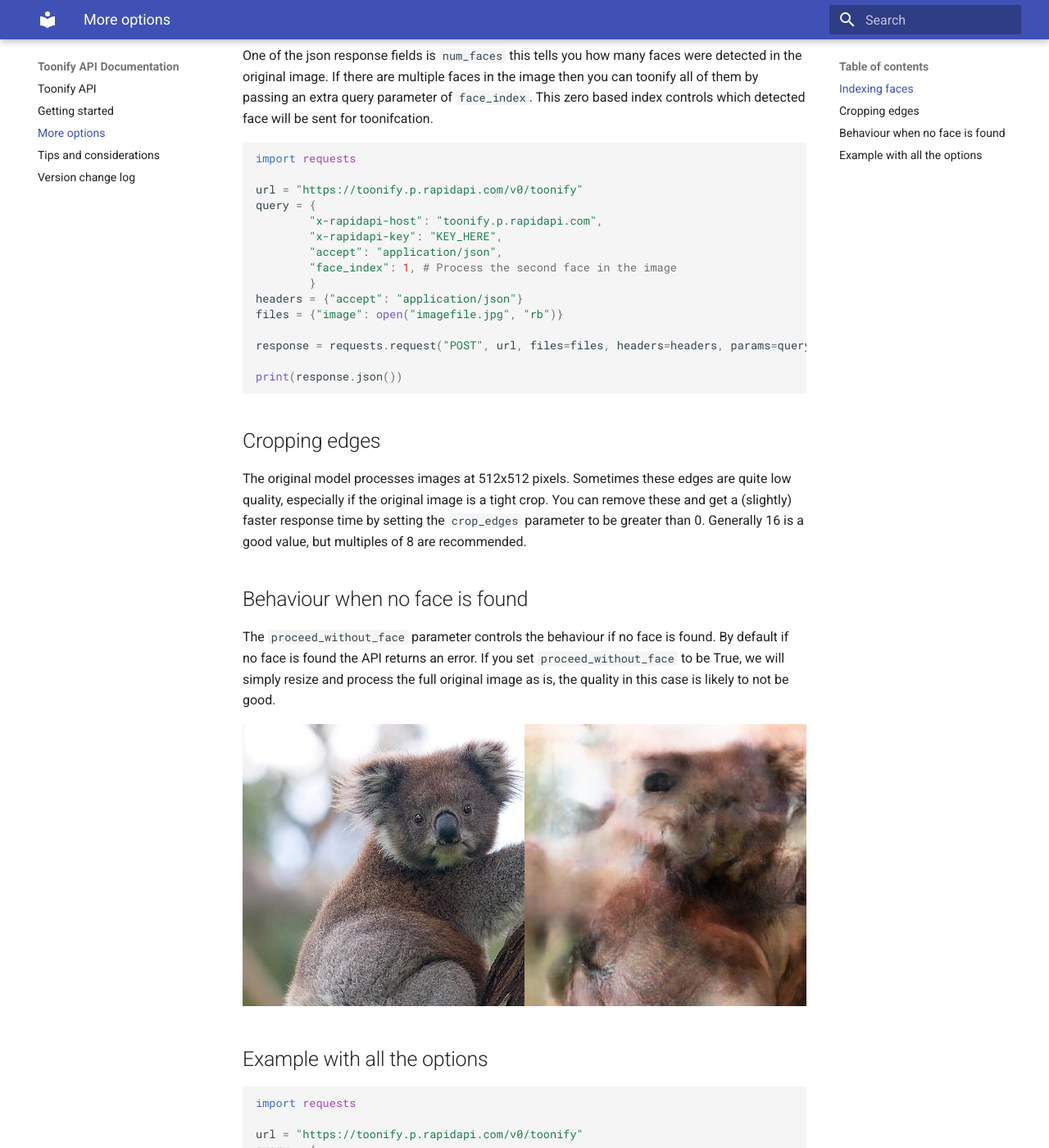
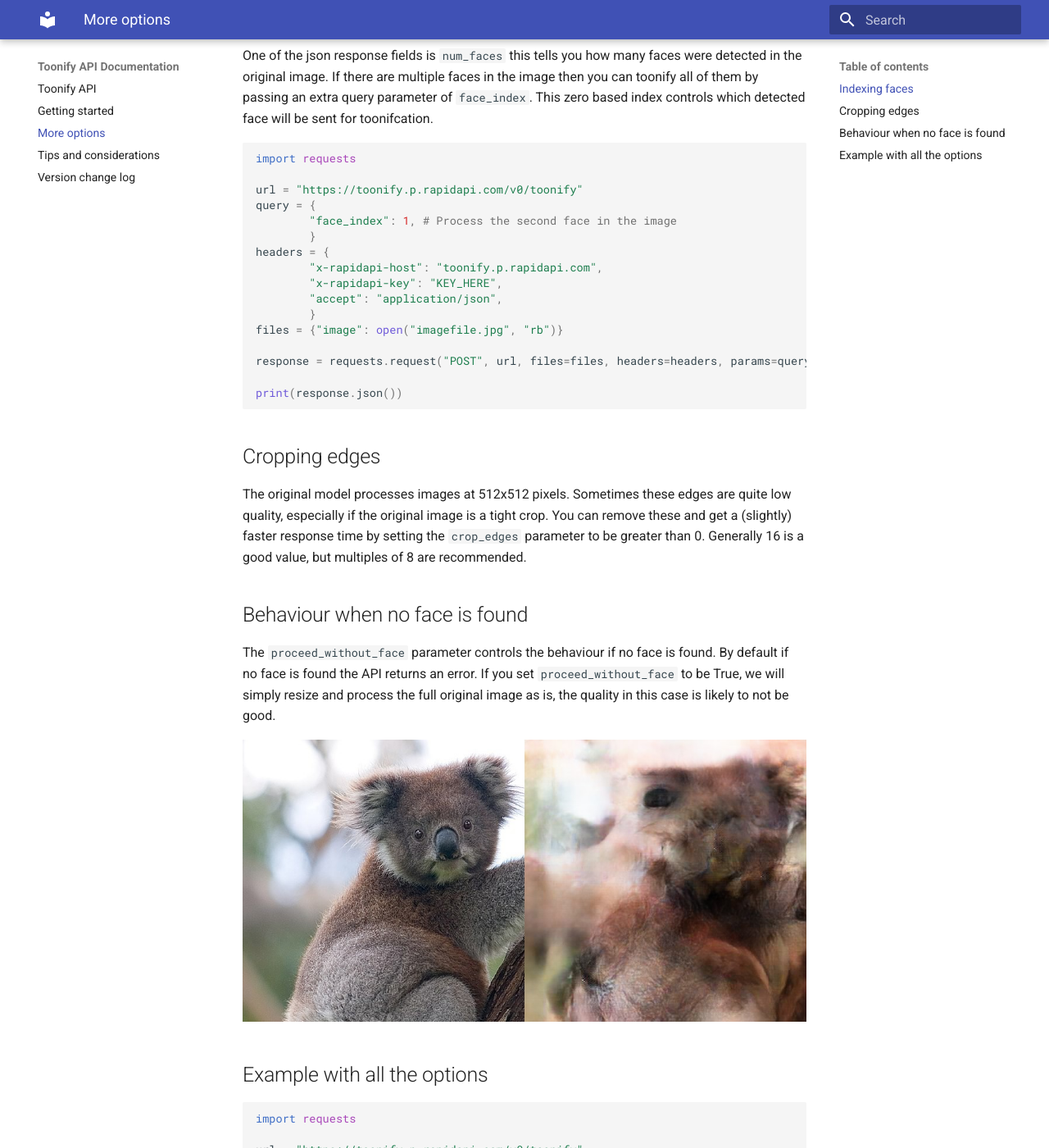
Before and after one commit to justinpinkney/toonify-api-docs, an MkDocs documentation site: the page built from docs/more-options.md, in a window 1280 px wide and 1400 px high, scrolled down 401 px. Shown: the whole window at 82% size. Built offline with MkDocs 1.6.1 and Material for MkDocs 9.7.7, drawn with Linux system fonts in a browser that asks for light colours; some of the changed text lies outside the part shown.

Commit message:
fix examples

```diff
--- a/docs/more-options.md
+++ b/docs/more-options.md
@@ -13,12 +13,13 @@
 
 url = "https://toonify.p.rapidapi.com/v0/toonify"
 query = {
+        "face_index": 1, # Process the second face in the image
+        }
+headers = {
         "x-rapidapi-host": "toonify.p.rapidapi.com",
         "x-rapidapi-key": "KEY_HERE",
         "accept": "application/json",
-        "face_index": 1, # Process the second face in the image
         }
-headers = {"accept": "application/json"}
 files = {"image": open("imagefile.jpg", "rb")}
 
 response = requests.request("POST", url, files=files, headers=headers, params=query)
@@ -42,15 +43,16 @@
 import requests
 
 url = "https://toonify.p.rapidapi.com/v0/toonify"
-query = {
+headers = {
         "x-rapidapi-host": "toonify.p.rapidapi.com",
         "x-rapidapi-key": "KEY_HERE",
         "accept": "application/json",
+}
+query = {
         "face_index": 1, # Process the second face in the image
         "crop_edges": 16, # crop a 16 pixel border from the image
         "proceed_without_face": True, # Process even when no face is found
         }
-headers = {"accept": "application/json"}
 files = {"image": open("imagefile.jpg", "rb")}
 
 response = requests.request("POST", url, files=files, headers=headers, params=query)
```
Also changed, not shown: docs/getting-started.md (+7 -7 lines).
